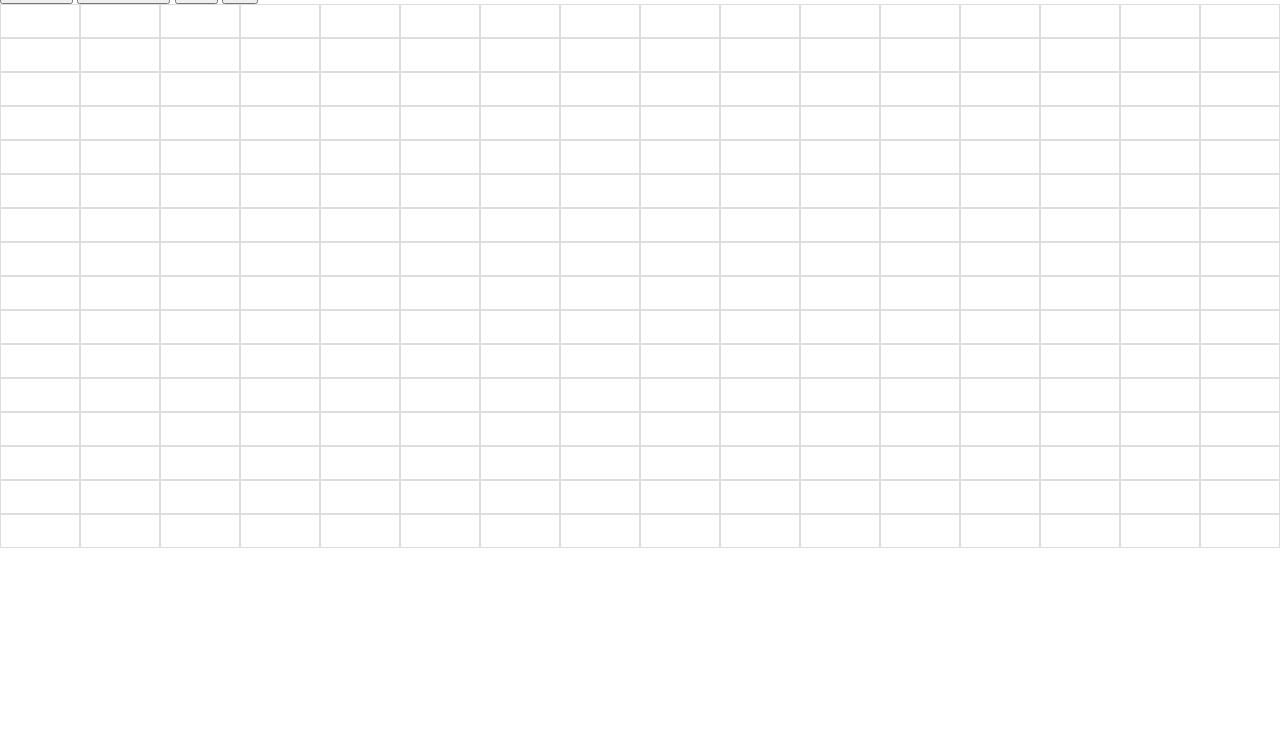
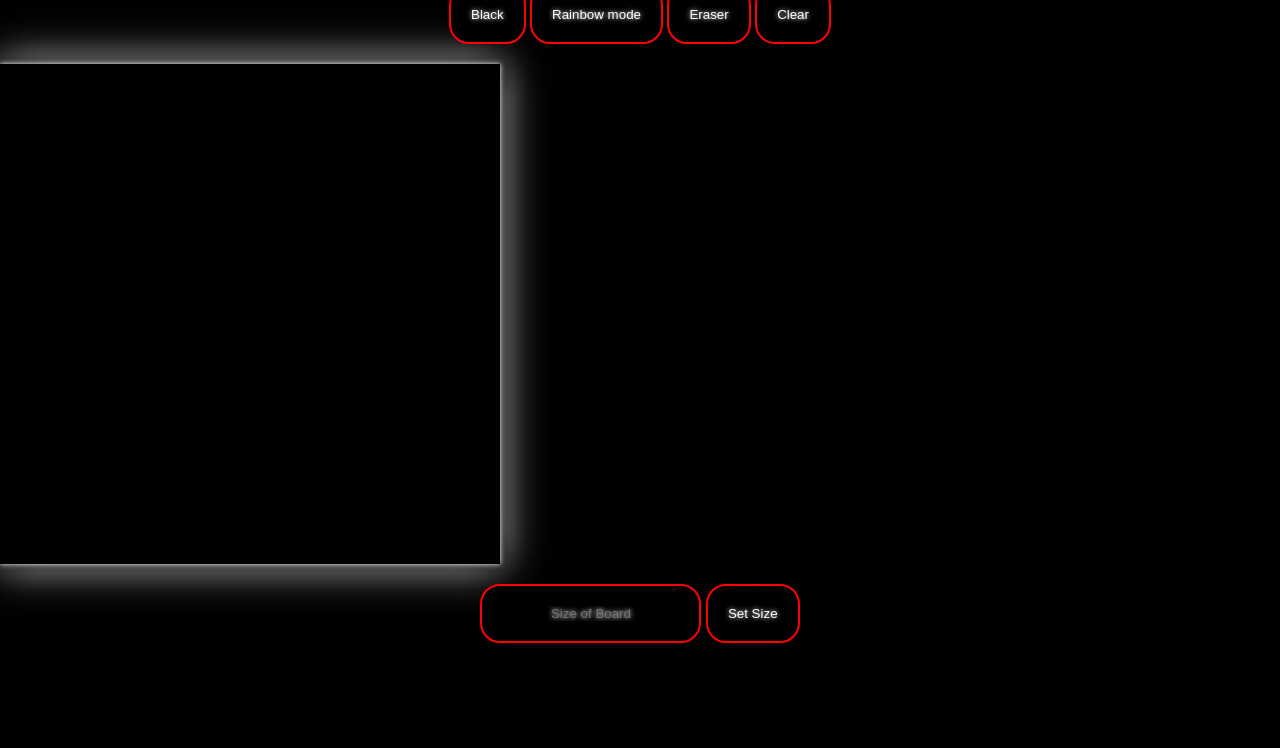
Before and after one commit to tylernpc/etch-a-sketch, a plain HTML site: page index.html in a window 1280 px wide. Shown: the part 52-800 px from the top of the page. Drawn offline with Linux system fonts and the light colour scheme.

Commit message:
Nearly Complete, just decoration now

```diff
--- a/index.html
+++ b/index.html
@@ -16,13 +16,18 @@
         </div>
 
         <div class="content">
-            <button>Color mode</button>
-            <button>Rainbow mode</button>
-            <button>Eraser</button>
-            <button>Clear</button>
+            <button onClick="changeColor('black')">Black</button>
+            <button onClick="changeColor('random')">Rainbow mode</button>
+            <button onClick="changeColor('white')">Eraser</button>
+            <button onClick="clearBoard()">Clear</button>
         </div>
 
-        <div id="board"></div>
+        <div class="board"></div>
+
+        <div class="board-logic">
+            <input type="text" placeholder="Size of Board" onchange="changeSize(this.value)">
+            <button>Set Size</button>
+        </div>
     </div>
 </body>
 <script src="index.js"></script>
--- a/index.js
+++ b/index.js
@@ -1,12 +1,46 @@
-const container = document.getElementById('board');
+let color = "black";
 
-function gridCreation(rows, cols) {
-    container.style.setProperty('--grid-rows', rows);
-    container.style.setProperty('--grid-cols', cols);
-    for (i = 0; i < (rows * cols); i++) {
-        let cell = document.createElement('div');
-        container.appendChild(cell).className = "grid-item";
-    };
-};
+function populateBoard(size) {
+  let board = document.querySelector(".board");
+  let squares = board.querySelectorAll("div");
+  squares.forEach((div) => div.remove());
+  board.style.gridTemplateColumns = `repeat(${size} , 1fr)`;
+  board.style.gridTemplateRows = `repeat(${size} , 1fr)`;
 
-gridCreation(16, 16);
+  let amount = size * size;
+  for (let i = 0; i < amount; i++) {
+    let square = document.createElement("div");
+    square.addEventListener("mouseover", colorSquare);
+    square.style.backgroundColor = "white";
+    board.insertAdjacentElement("beforeend", square);
+  }
+}
+
+function changeSize(input) {
+  if (input >= 2 && input <= 100) {
+    populateBoard(input);
+  } else {
+    console.log("ERROR: Too many nights - Dont Toliver");
+  }
+}
+
+function colorSquare() {
+  this.style.backgroundColor = color;
+  if (color === "random") {
+    this.style.backgroundColor = `hsl(${Math.random() * 360}, 100%, 50%)`;
+  } else {
+    this.style.backgroundColor = color;
+  }
+}
+
+function changeColor(choice) {
+  color = choice;
+}
+
+function clearBoard() {
+  let board = document.querySelector(".board");
+  let squares = board.querySelectorAll("div");
+  squares.forEach((div) => div.style.backgroundColor = 'white');
+}
+
+// creating an object from a class is called instantiate
--- a/style.css
+++ b/style.css
@@ -2,21 +2,27 @@
     margin: 0em;
     padding: 0em;
     font-family: sans-serif;
+    color: white;
+    text-shadow: 0px 0px 5px rgb(255, 255, 255), 0px 0px 20px rgb(0, 0, 0), 0px 0px 40px rgb(255, 255, 255);
+    text-align: center;
 }
 
-:root {
-    --grid-cols: 1;
-    --grid-rows: 1;
+body {
+    background-color: black;
 }
 
-#board {
+.board {
+    width: 500px;
+    height: 500px;
     display: grid;
-    grid-template-rows: repeat(var(--grid-rows), 1fr);
-    grid-template-columns: repeat(var(--grid-cols), 1fr);
+    box-shadow: 0px 0px 5px rgb(255, 255, 255), 0px 0px 20px rgb(0, 0, 0), 0px 0px 40px rgb(255, 255, 255);
+    margin: 20px 0px;
+
 }
 
-.grid-item {
-    padding: 1em;
-    border: 1px solid #ddd;
-    text-align: center;
+button, input {
+    background-color: black;
+    border: solid red 2px;
+    border-radius: 20px;
+    padding: 20px;
 }
```
